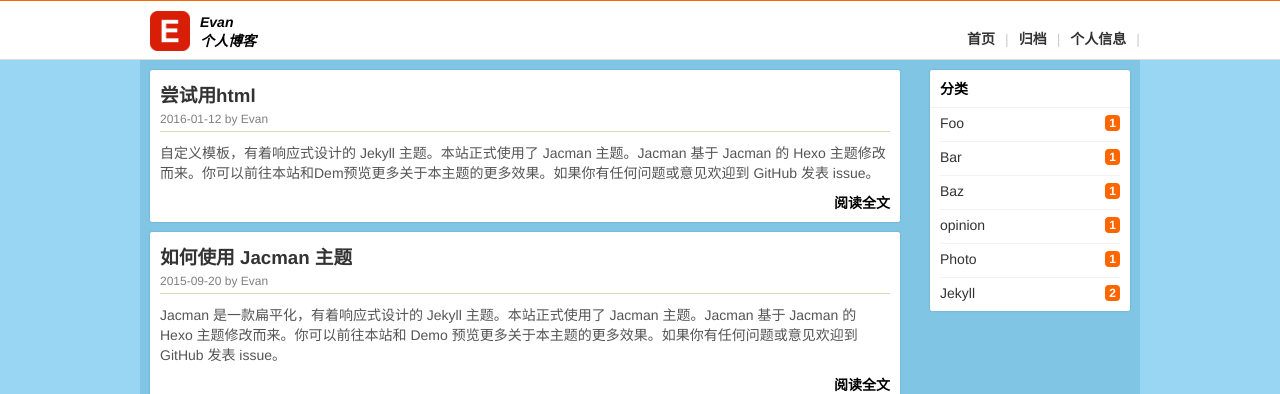
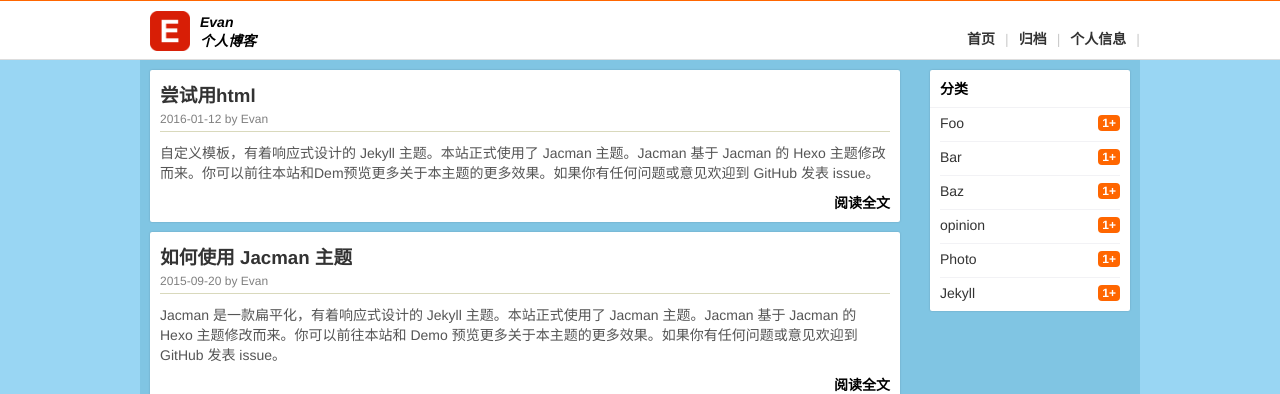
Before and after one commit to bnuephjx/bnuephjx.github.io, a Jekyll site: the page built from index.html, in a window 1280 px wide. Shown: the top 394 px of the page. Built offline with Jekyll 4.4.1, drawn with Linux system fonts in a browser that asks for light colours; the list of posts is cut into pages by our own code.

Commit message:
no message

```diff
--- a/_includes/_component/categorie.html
+++ b/_includes/_component/categorie.html
@@ -9,7 +9,7 @@
 					<p class="txt">
 						{{ item[0] }}
 					</p>
-					{% if item[1] | size < 1 %}
+					{% if item[1] < 2 %}
 						<span class='classifyNum'>{{ item[1] | size }}</span>
 					{% else %}
 						<span class='classifyNum'>1+</span>
```
